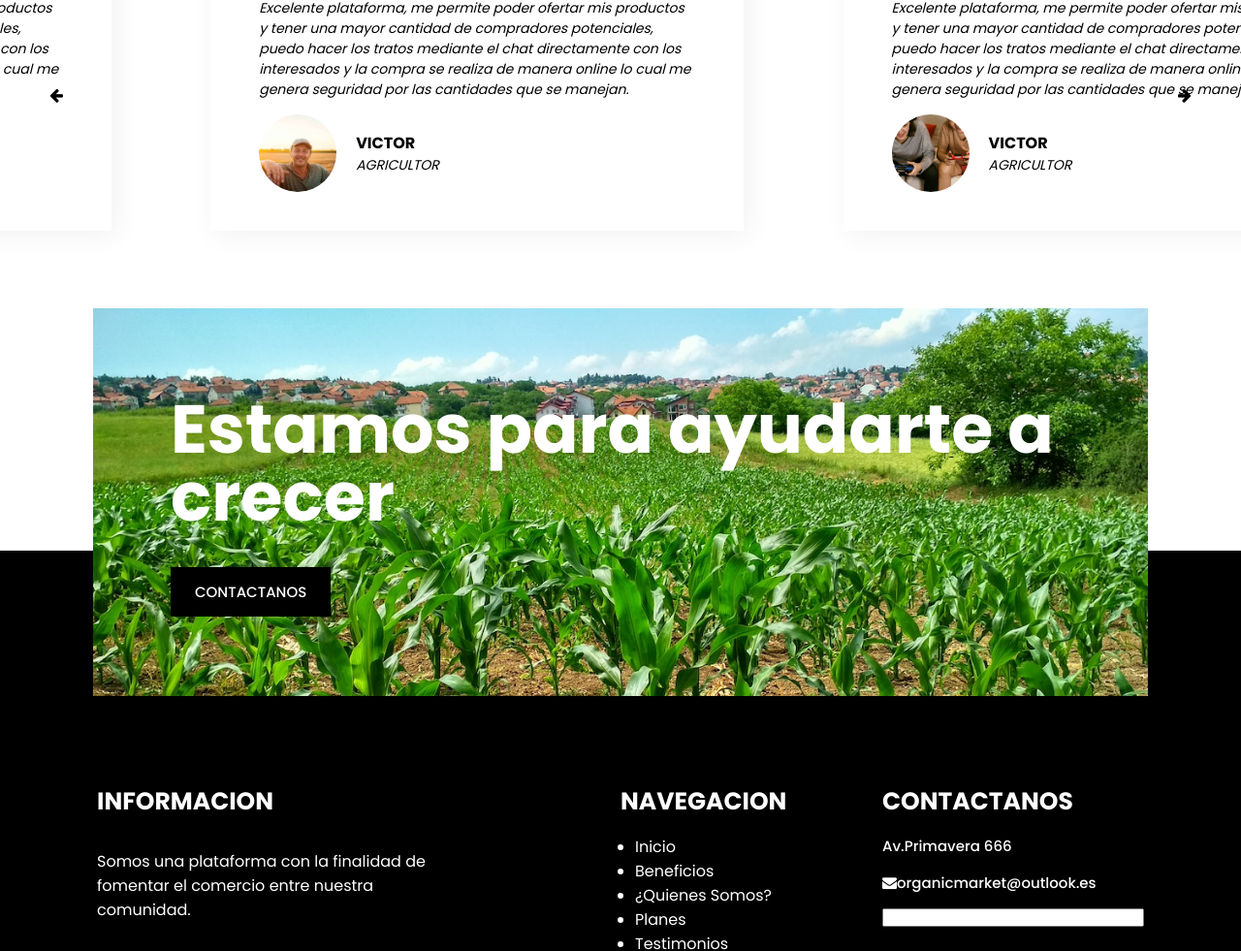
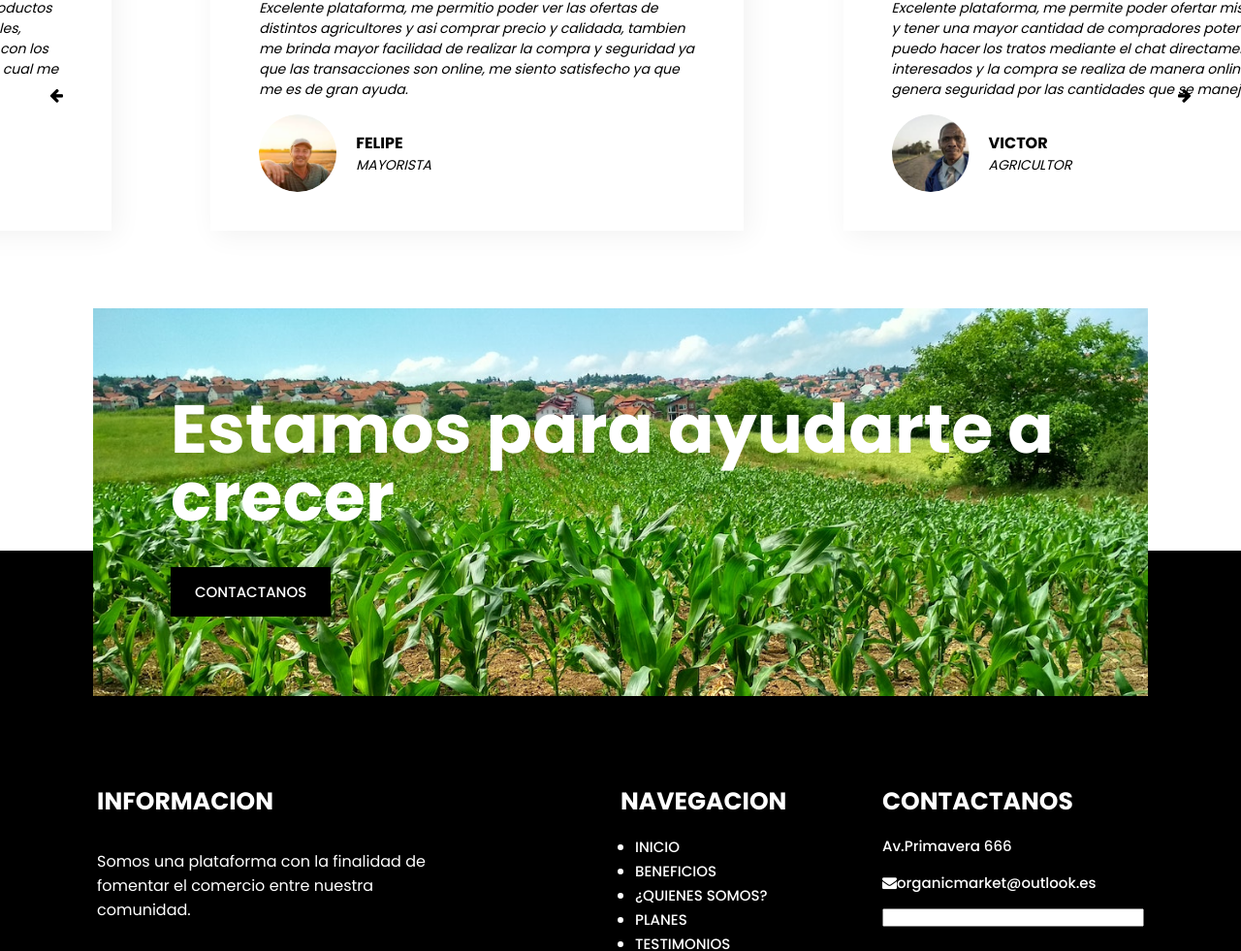
Before and after one commit to Organic-Market/LandingPage, a plain HTML site: page index.html in a window 1280 px wide. Shown: the part 4422-5403 px from the top of the page at 97% size. Drawn offline with Linux system fonts and the light colour scheme; a script that the page names is missing; some icons are missing.

Commit message:
Add files via upload

```diff
--- a/index.html
+++ b/index.html
@@ -11,7 +11,36 @@
   </head>
   <body>
 
+    <!-- Messenger Plugin de chat Code -->
+    <div id="fb-root"></div>
 
+    <!-- Your Plugin de chat code -->
+    <div id="fb-customer-chat" class="fb-customerchat">
+    </div>
+
+    <script>
+      var chatbox = document.getElementById('fb-customer-chat');
+      chatbox.setAttribute("page_id", "101559549382209");
+      chatbox.setAttribute("attribution", "biz_inbox");
+    </script>
+
+    <!-- Your SDK code -->
+    <script>
+      window.fbAsyncInit = function() {
+        FB.init({
+          xfbml            : true,
+          version          : 'v14.0'
+        });
+      };
+
+      (function(d, s, id) {
+        var js, fjs = d.getElementsByTagName(s)[0];
+        if (d.getElementById(id)) return;
+        js = d.createElement(s); js.id = id;
+        js.src = 'https://connect.facebook.net/es_LA/sdk/xfbml.customerchat.js';
+        fjs.parentNode.insertBefore(js, fjs);
+      }(document, 'script', 'facebook-jssdk'));
+    </script>
     <div class="btn-volver-arriba" id="btnVolverArriba">
       <a href="#" class="volver-arriba">
         <i class="fa fa-arrow-up" aria-hidden="true"></i>
@@ -31,7 +60,7 @@
         </div>
         <nav class="menu-principal">
           <a href="#" class="volver-arriba">INICIO</a>
-          <a href="#proyectos" class="scroll-suave">BENEFICIOS</a>
+          <a href="#beneficios" class="scroll-suave">BENEFICIOS</a>
           <a href="#acercaDe" class="scroll-acercaDe">¿QUIENES SOMOS?</a>
           <a href="#equipo" class="scroll-equipo">PLANES</a>
           <a href="#testimonio" class="scroll-testimonio">TESTIMONIOS</a>
@@ -47,7 +76,7 @@
 
         <nav class="menu-principal">
           <a href="#" class="volver-arriba">INICIO</a>
-          <a href="#proyectos" class="scroll-suave">BENEFICIOS</a>
+          <a href="#beneficios" class="scroll-suave">BENEFICIOS</a>
           <a href="#acercaDe" class="scroll-acercaDe">¿QUIENES SOMOS?</a>
           <a href="#equipo" class="scroll-equipo">PLANES</a>
           <a href="#testimonio" class="scroll-testimonio">TESTIMONIOS</a>
@@ -75,7 +104,7 @@
       </a>
       <nav class="menu-principal">
         <a href="#" class="volver-arriba">INICIO</a>
-        <a href="#proyectos" class="scroll-suave">BENEFICIOS</a>
+        <a href="#beneficios" class="scroll-suave">BENEFICIOS</a>
         <a href="#acercaDe" class="scroll-acercaDe">¿QUIENES SOMOS?</a>
         <a href="#equipo" class="scroll-equipo">PLANES</a>
         <a href="#testimonio" class="scroll-testimonio">TESTIMONIOS</a>
@@ -140,7 +169,7 @@
         </div>
       </section>
 
-      <section class="nosotros" id="nosotross">
+      <section class="nosotros" id="acercaDe">
         <div class="contenedor">
         <div class="titulo-seccion">
           <h2>¿Quienes Somos?</h2>
@@ -269,7 +298,7 @@
         </div>
       </section>
 
-      <section class="contenedor-slider">
+      <section class="contenedor-slider" id="testimonio">
         <div class="slider" id="slider">
           <div class="slide">
             <p>Excelente plataforma, me permite poder ofertar mis productos y tener una mayor cantidad de compradores
@@ -286,16 +315,16 @@
               </div>
           </div>
           <div class="slide">
-            <p>Excelente plataforma, me permite poder ofertar mis productos y tener una mayor cantidad de compradores
-              potenciales, puedo hacer los tratos mediante el chat directamente con los interesados y
-              la compra se realiza de manera online lo cual me genera seguridad por las cantidades que se manejan.</p>
+            <p>Excelente plataforma, me permitio poder ver las ofertas de distintos agricultores y asi comprar
+              precio y calidada, tambien me brinda mayor facilidad de realizar la compra y seguridad ya que las
+              transacciones son online, me siento satisfecho ya que me es de gran ayuda.</p>
               <div class="user">
                 <div>
                   <img src="img/slide2.png" alt="Slide">
                 </div>
                 <div>
-                  <h4>VICTOR</h4>
-                  <p>AGRICULTOR</p>
+                  <h4>FELIPE</h4>
+                  <p>MAYORISTA</p>
                 </div>
               </div>
           </div>
@@ -305,7 +334,7 @@
               la compra se realiza de manera online lo cual me genera seguridad por las cantidades que se manejan.</p>
               <div class="user">
                 <div>
-                  <img src="img/slide3.jpg" alt="Slide">
+                  <img src="img/slide1.png" alt="Slide">
                 </div>
                 <div >
                   <h4>VICTOR</h4>
@@ -314,16 +343,16 @@
               </div>
           </div>
           <div class="slide">
-            <p>Excelente plataforma, me permite poder ofertar mis productos y tener una mayor cantidad de compradores
-              potenciales, puedo hacer los tratos mediante el chat directamente con los interesados y
-              la compra se realiza de manera online lo cual me genera seguridad por las cantidades que se manejan.</p>
+            <p>Excelente plataforma, me permitio poder ver las ofertas de distintos agricultores y asi comprar
+              precio y calidada, tambien me brinda mayor facilidad de realizar la compra y seguridad ya que las
+              transacciones son online, me siento satisfecho ya que me es de gran ayuda.</p>
               <div class="user">
                 <div>
-                  <img src="img/slide4.jpg" alt="Slide">
+                  <img src="img/slide2.png" alt="Slide">
                 </div>
                 <div >
-                  <h4>VICTOR</h4>
-                  <p>AGRICULTOR</p>
+                  <h4>FELIPE</h4>
+                  <p>MAYORISTA</p>
                 </div>
               </div>
           </div>
@@ -334,7 +363,7 @@
               la compra se realiza de manera online lo cual me genera seguridad por las cantidades que se manejan.</p>
               <div class="user">
                 <div>
-                  <img src="img/slide4.jpg" alt="Slide">
+                  <img src="img/slide1.png" alt="Slide">
                 </div>
                 <div >
                   <h4>VICTOR</h4>
@@ -343,16 +372,16 @@
               </div>
           </div>
           <div class="slide">
-            <p>Excelente plataforma, me permite poder ofertar mis productos y tener una mayor cantidad de compradores
-              potenciales, puedo hacer los tratos mediante el chat directamente con los interesados y
-              la compra se realiza de manera online lo cual me genera seguridad por las cantidades que se manejan.</p>
+            <p>Excelente plataforma, me permitio poder ver las ofertas de distintos agricultores y asi comprar
+              precio y calidada, tambien me brinda mayor facilidad de realizar la compra y seguridad ya que las
+              transacciones son online, me siento satisfecho ya que me es de gran ayuda.</p>
               <div class="user">
                 <div>
-                  <img src="img/slide4.jpg" alt="Slide">
+                  <img src="img/slide2.png" alt="Slide">
                 </div>
                 <div >
-                  <h4>VICTOR</h4>
-                  <p>AGRICULTOR</p>
+                  <h4>FELIPE</h4>
+                  <p>MAYORISTA</p>
                 </div>
               </div>
           </div>
@@ -371,7 +400,7 @@
 
 
     <footer>
-      <div class="contenedor-footer">
+      <div class="contenedor-footer" id="contacto">
 
         <div class="banner-footer">
           <h2>Estamos para ayudarte a crecer</h2>
@@ -398,11 +427,11 @@
             <div class="colum">
               <h3>NAVEGACION</h3>
               <ul>
-                <li>Inicio</li>
-                <li>Beneficios</li>
-                <li>¿Quienes Somos?</li>
-                <li>Planes</li>
-                <li>Testimonios</li>
+                <li><a href="#" class="volver-arriba">INICIO</a></li>
+                <li><a href="#beneficios" class="scroll-suave">BENEFICIOS</a></li>
+                <li><a href="#acercaDe" class="scroll-acercaDe">¿QUIENES SOMOS?</a></li>
+                <li><a href="#equipo" class="scroll-equipo">PLANES</a></li>
+                <li><a href="#testimonio" class="scroll-testimonio">TESTIMONIOS</a></li>
               </ul>
             </div>
             <div class="colum">
```
